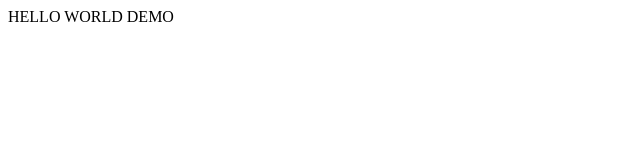
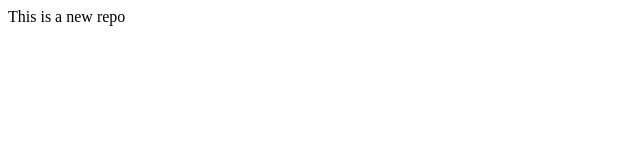
Before and after one commit to HelloWorld143-crypto/LocalRepo, a plain HTML site: page index.html in a window 1280 px wide. Shown: the full height of the page, 0-640 px from the left. Drawn offline with Linux system fonts and the light colour scheme.

Commit message:
new repo

```diff
--- a/index.html
+++ b/index.html
@@ -1 +1 @@
-<p>HELLO WORLD DEMO</p>
+<p>This is a new repo</p>
```
